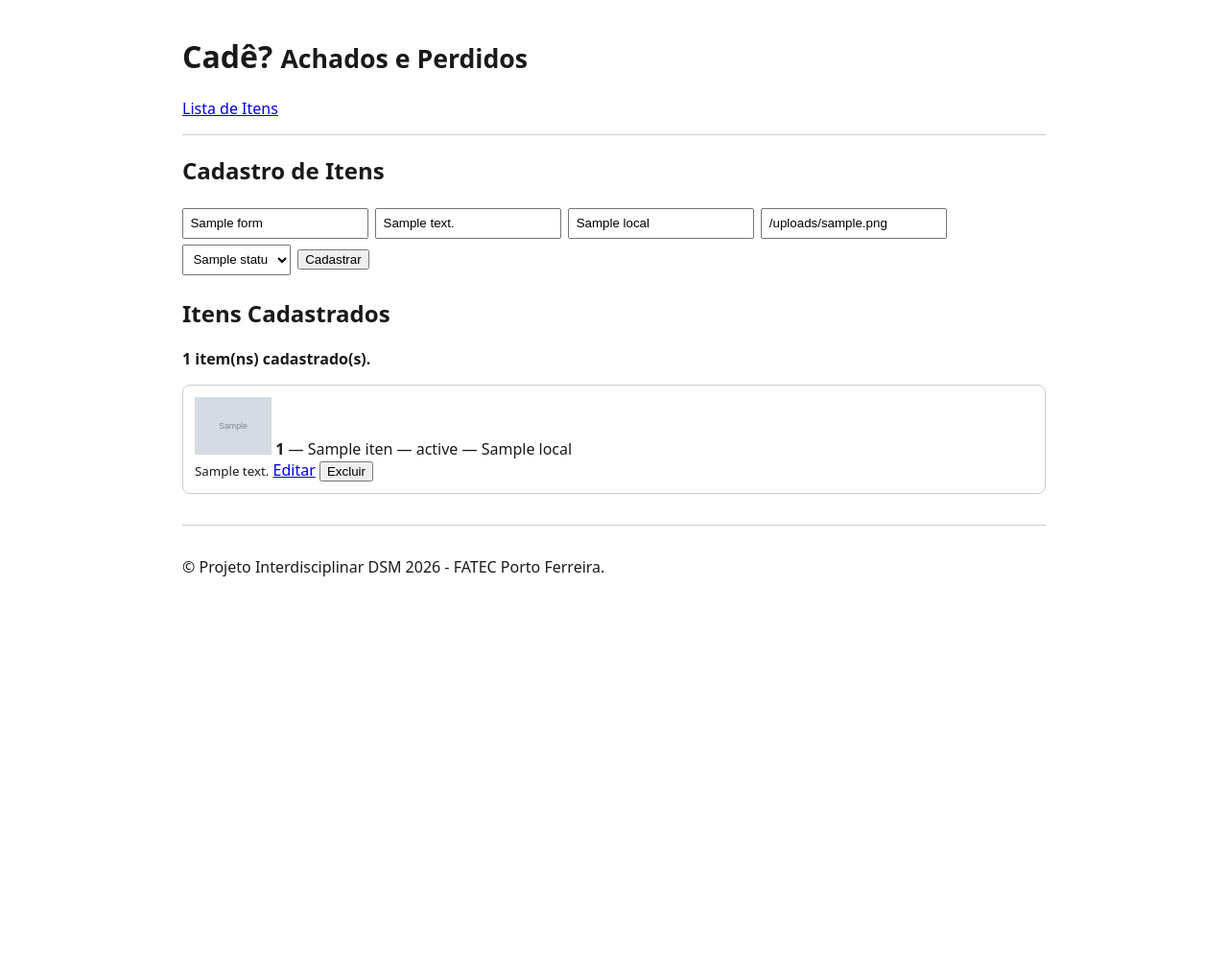
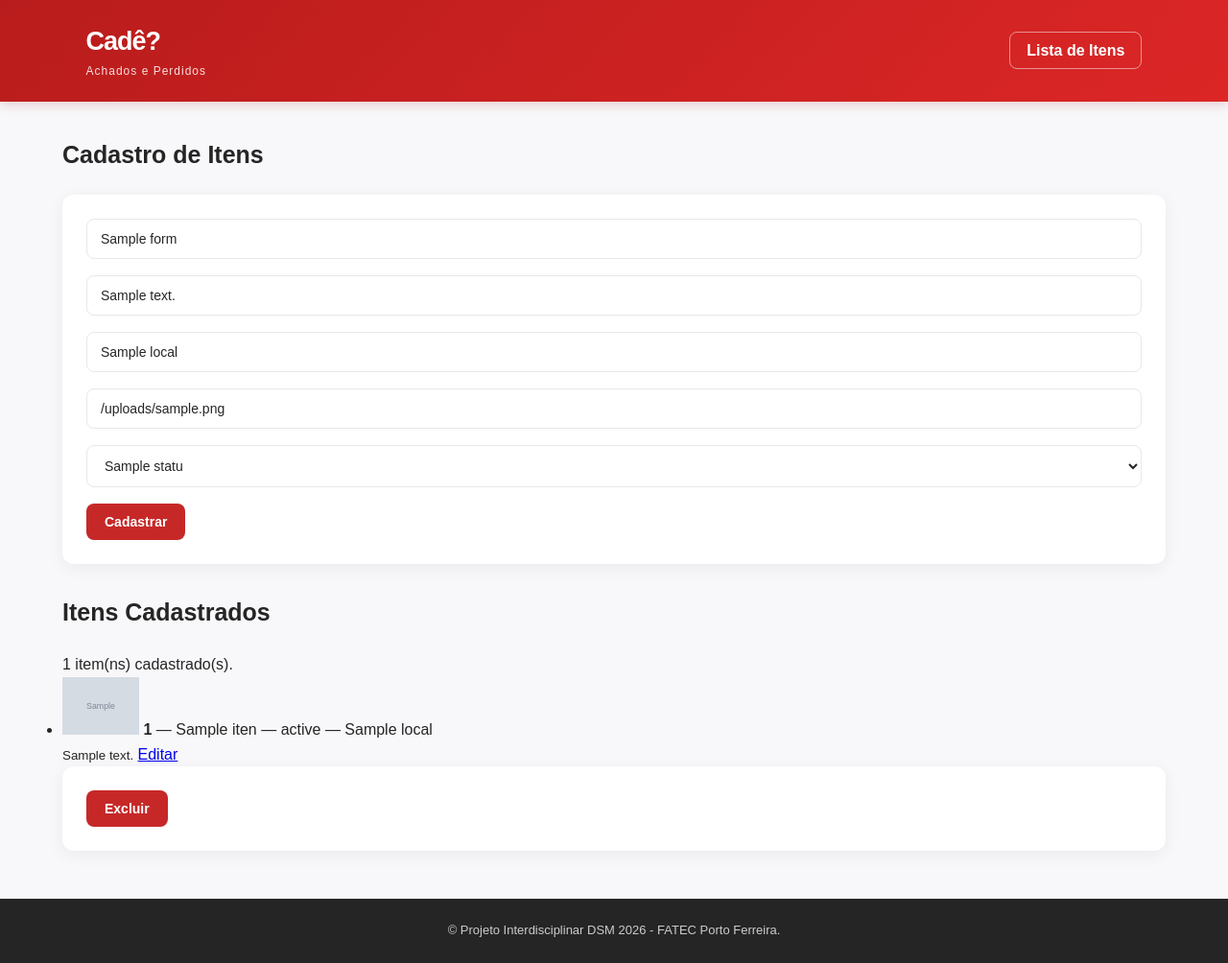
Before and after one commit to HugoOliveira72/Escondidinhos, a Node server app: template src/views/itens/index.ejs in a window 1280 px wide. Shown: the whole page at 96% size. Before the commit the page ends 601 px from the top, so only its background shows below. Run offline with Node 20, Linux system fonts and the light colour scheme; the template is opened without the code that fills it: most values are stand-ins (such as "Sample title", 1, 10 or a date in 2020); grey boxes marked "Sample" are stand-in pictures; some libraries are stand-ins or nearby versions.

Commit message:
CSS básico

```diff
--- a/public/css/style.css
+++ b/public/css/style.css
@@ -1,11 +1,339 @@
-body { font-family: system-ui, sans-serif; max-width: 900px; margin: 0 auto; padding: 0 1rem; color: #1a1a1a; background: #fff; }
-header, footer { padding: 1rem 0; border-bottom: 1px solid #ccc; }
-footer { border-top: 1px solid #ccc; border-bottom: 0; margin-top: 2rem; }
-nav a { margin-right: 1rem; }
-form input, form select { padding: .4rem; margin: .2rem .2rem .2rem 0; }
-ul { list-style: none; padding: 0; }
-li { border: 1px solid #ccc; border-radius: 8px; padding: .75rem; margin-bottom: .75rem; }
-li form { display: inline; }
-.aviso { background: #e6f4ea; color: #0b5a1e; padding: .5rem 1rem; border-radius: 6px; }
-.erro  { background: #fdecea; color: #8a1c14; padding: .5rem 1rem; border-radius: 6px; }
-.contagem { font-weight: 600; }
+
+/* =========================================
+   CADÊ? - ACHADOS E PERDIDOS
+   Identidade visual: vermelho moderno
+========================================= */
+
+:root {
+  --primary: #c62828;
+  --primary-dark: #991b1b;
+  --primary-light: #fee2e2;
+
+  --background: #f8f8fa;
+  --surface: #ffffff;
+
+  --text: #252525;
+  --text-muted: #777777;
+
+  --border: #e8e8e8;
+  --success: #16834a;
+  --danger: #dc2626;
+
+  --radius: 12px;
+  --shadow: 0 4px 18px rgba(0, 0, 0, 0.06);
+}
+
+/* RESET */
+
+* {
+  margin: 0;
+  padding: 0;
+  box-sizing: border-box;
+}
+
+body {
+  font-family: Arial, Helvetica, sans-serif;
+  background: var(--background);
+  color: var(--text);
+  line-height: 1.6;
+}
+
+/* CABEÇALHO */
+
+header {
+  background: linear-gradient(135deg, #b91c1c, #dc2626);
+  color: white;
+  padding: 22px 7%;
+  display: flex;
+  align-items: center;
+  justify-content: space-between;
+  flex-wrap: wrap;
+  gap: 15px;
+  box-shadow: 0 3px 12px rgba(153, 27, 27, 0.2);
+}
+
+header h1 {
+  font-size: 27px;
+  font-weight: 800;
+  letter-spacing: -1px;
+}
+
+header h1 small {
+  display: block;
+  font-size: 12px;
+  font-weight: 400;
+  letter-spacing: 1px;
+  opacity: 0.85;
+}
+
+header nav a {
+  color: white;
+  text-decoration: none;
+  font-weight: 600;
+  padding: 10px 17px;
+  border: 1px solid rgba(255,255,255,0.5);
+  border-radius: 8px;
+  transition: 0.2s;
+}
+
+header nav a:hover {
+  background: white;
+  color: var(--primary);
+}
+
+/* CONTEÚDO PRINCIPAL */
+
+main {
+  width: 90%;
+  max-width: 1150px;
+  margin: 35px auto;
+  min-height: 65vh;
+}
+
+/* TÍTULOS */
+
+h2 {
+  font-size: 25px;
+  margin-bottom: 22px;
+  color: var(--text);
+}
+
+h3 {
+  font-size: 18px;
+  margin-bottom: 12px;
+}
+
+/* FORMULÁRIOS */
+
+form {
+  background: var(--surface);
+  padding: 25px;
+  border-radius: var(--radius);
+  box-shadow: var(--shadow);
+  margin-bottom: 30px;
+}
+
+label {
+  display: block;
+  font-weight: 600;
+  margin-bottom: 6px;
+  font-size: 14px;
+}
+
+input,
+textarea,
+select {
+  display: block;
+  width: 100%;
+  padding: 12px 14px;
+  margin-bottom: 17px;
+  border: 1px solid var(--border);
+  border-radius: 8px;
+  background: #fff;
+  color: var(--text);
+  font-size: 14px;
+  font-family: inherit;
+  transition: border 0.2s, box-shadow 0.2s;
+}
+
+input:focus,
+textarea:focus,
+select:focus {
+  outline: none;
+  border-color: var(--primary);
+  box-shadow: 0 0 0 3px rgba(198, 40, 40, 0.1);
+}
+
+textarea {
+  min-height: 110px;
+  resize: vertical;
+}
+
+/* BOTÕES */
+
+button,
+.btn {
+  display: inline-block;
+  border: none;
+  border-radius: 8px;
+  padding: 11px 19px;
+  font-size: 14px;
+  font-weight: 700;
+  cursor: pointer;
+  text-decoration: none;
+  transition: 0.2s;
+}
+
+button[type="submit"],
+.btn-primary {
+  background: var(--primary);
+  color: white;
+}
+
+button[type="submit"]:hover,
+.btn-primary:hover {
+  background: var(--primary-dark);
+  transform: translateY(-1px);
+}
+
+.btn-edit {
+  background: #fff0e0;
+  color: #a65b00;
+}
+
+.btn-edit:hover {
+  background: #ffe0b5;
+}
+
+.btn-delete {
+  background: #fee2e2;
+  color: #b91c1c;
+}
+
+.btn-delete:hover {
+  background: #fecaca;
+}
+
+/* LISTAGEM DE ITENS */
+
+.itens-container,
+.lista-itens,
+.grid-itens {
+  display: grid;
+  grid-template-columns: repeat(auto-fill, minmax(250px, 1fr));
+  gap: 22px;
+}
+
+/* CARDS */
+
+.item-card,
+.card-item {
+  background: var(--surface);
+  border-radius: var(--radius);
+  overflow: hidden;
+  box-shadow: var(--shadow);
+  border: 1px solid var(--border);
+  transition: transform 0.2s, box-shadow 0.2s;
+}
+
+.item-card:hover,
+.card-item:hover {
+  transform: translateY(-4px);
+  box-shadow: 0 9px 25px rgba(0, 0, 0, 0.1);
+}
+
+/* IMAGENS DOS ITENS */
+
+.item-card img,
+.card-item img,
+.item-imagem {
+  display: block;
+  width: 100%;
+  height: 210px;
+  object-fit: cover;
+  background: #f1f1f1;
+}
+
+.item-conteudo {
+  padding: 18px;
+}
+
+.item-conteudo h3 {
+  color: var(--primary-dark);
+  margin-bottom: 8px;
+}
+
+.item-conteudo p {
+  font-size: 14px;
+  color: var(--text-muted);
+  margin-bottom: 9px;
+}
+
+/* STATUS DOS ITENS */
+
+.status {
+  display: inline-block;
+  padding: 5px 11px;
+  border-radius: 20px;
+  font-size: 12px;
+  font-weight: 700;
+  text-transform: capitalize;
+}
+
+.status-perdido {
+  background: #fee2e2;
+  color: #b91c1c;
+}
+
+.status-encontrado {
+  background: #dcfce7;
+  color: #166534;
+}
+
+.status-devolvido {
+  background: #dbeafe;
+  color: #1e40af;
+}
+
+/* AÇÕES DOS CARDS */
+
+.item-acoes {
+  display: flex;
+  gap: 9px;
+  flex-wrap: wrap;
+  margin-top: 15px;
+}
+
+/* MENSAGENS FLASH */
+
+.aviso {
+  padding: 13px 17px;
+  margin-bottom: 20px;
+  border-radius: 8px;
+  background: #fee2e2;
+  color: #991b1b;
+  border-left: 4px solid var(--primary);
+  font-size: 14px;
+}
+
+/* RODAPÉ */
+
+footer {
+  text-align: center;
+  padding: 23px;
+  margin-top: 50px;
+  background: #252525;
+  color: #cccccc;
+  font-size: 13px;
+}
+
+/* RESPONSIVIDADE */
+
+@media (max-width: 650px) {
+  header {
+    padding: 20px 5%;
+    flex-direction: column;
+    align-items: flex-start;
+  }
+
+  main {
+    width: 92%;
+    margin: 25px auto;
+  }
+
+  form {
+    padding: 18px;
+  }
+
+  .itens-container,
+  .lista-itens,
+  .grid-itens {
+    grid-template-columns: 1fr;
+  }
+
+  .item-card img,
+  .card-item img,
+  .item-imagem {
+    height: 230px;
+  }
+}
--- a/src/app.js
+++ b/src/app.js
@@ -1,46 +1,79 @@
+
 // Equivalente a app.py do projeto Flask.
+
+// 1. Importação das dependências
 const path = require('path');
 const express = require('express');
 const session = require('express-session');
 const expressLayouts = require('express-ejs-layouts');
+
 const itemRouter = require('./controllers/ItemController');
 const { carregarMensagens } = require('./extensions/flash');
 const { conectarBanco, criarTabelas } = require('./database');
 
-// Python: app = Flask(__name__)
+// 2. Inicialização da aplicação Express
 const app = express();
 
-// Templates EJS na pasta views/ (Flask usa Jinja2 em templates/).
+// 3. Configuração do mecanismo de templates EJS
 app.set('view engine', 'ejs');
 app.set('views', path.join(__dirname, 'views'));
 
-// express-ejs-layouts faz o papel do {% extends "base.html" %}:
-// views/layout.ejs é a "base" e cada página entra em <%- body %>.
+// Configuração dos layouts
 app.use(expressLayouts);
 app.set('layout', 'layout');
 
-app.use(express.urlencoded({ extended: true }));            // lê os dados do <form>
-app.use(express.static(path.join(__dirname, '..', 'public'))); // Python: pasta static/
+// 4. Configuração dos arquivos estáticos
+// Disponibiliza CSS, imagens e JavaScript da pasta public/
+app.use(express.static(path.join(__dirname, '..', 'public')));
 
-// Python: app.secret_key = "..."  (necessária para flash/sessão)
-app.use(session({ secret: 'dw2-chave-de-aula', resave: false, saveUninitialized: false }));
+// 5. Middlewares para interpretação dos dados
+app.use(express.urlencoded({ extended: true }));
+app.use(express.json());
+
+// 6. Configuração de sessões
+app.use(session({
+  secret: 'dw2-chave-de-aula',
+  resave: false,
+  saveUninitialized: false
+}));
+
+// 7. Sistema de mensagens flash
 app.use(carregarMensagens);
 
-// Python: app.register_blueprint(evento_bp)
+// 8. Registro das rotas
 app.use(itemRouter);
 
+// 9. Exportação da aplicação
 module.exports = app;
 
-// Python: if __name__ == "__main__":
+// 10. Inicialização do servidor
+// Equivalente ao if __name__ == "__main__" do Python.
+
 if (require.main === module) {
   const PORT = process.env.PORT || 3000;
+
   (async () => {
-    await conectarBanco();
-    await criarTabelas();
-    // Express 5: se a porta estiver ocupada, o erro chega neste callback.
-    app.listen(PORT, (erro) => {
-      if (erro) throw erro;
-      console.log(`Rodando em http://localhost:${PORT}`);
-    });
+    try {
+      // Conecta ao banco de dados
+      await conectarBanco();
+
+      // Inicializa as tabelas (quando necessário)
+      await criarTabelas();
+
+      // Inicia o servidor Express
+      app.listen(PORT, (erro) => {
+        if (erro) {
+          console.error('Erro ao iniciar o servidor:', erro);
+          process.exitCode = 1;
+          return;
+        }
+
+        console.log(`Servidor rodando em http://localhost:${PORT}`);
+      });
+
+    } catch (erro) {
+      console.error('Erro ao inicializar a aplicação:', erro);
+      process.exitCode = 1;
+    }
   })();
 }
```
Also changed, not shown: src/views/layout.ejs (+13 -5 lines).
